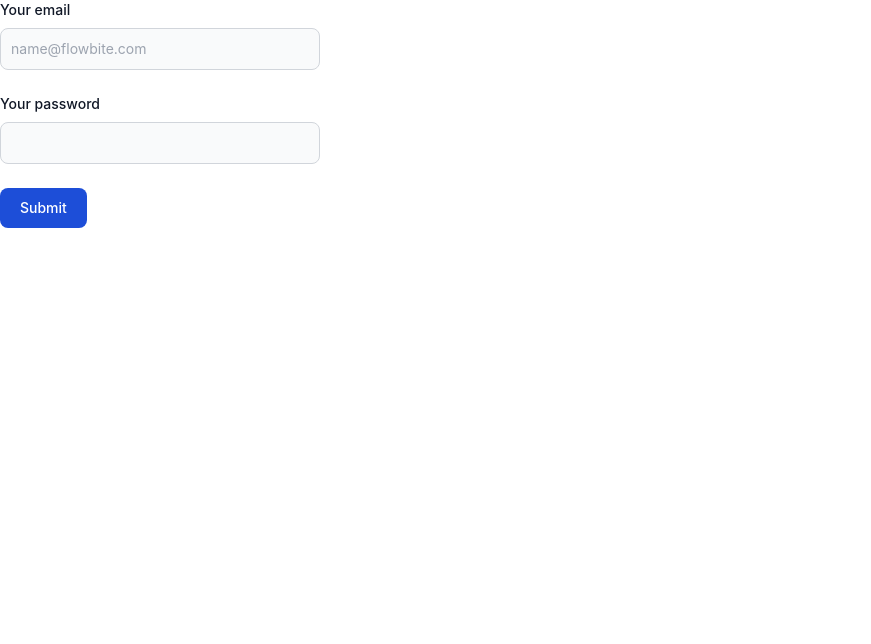
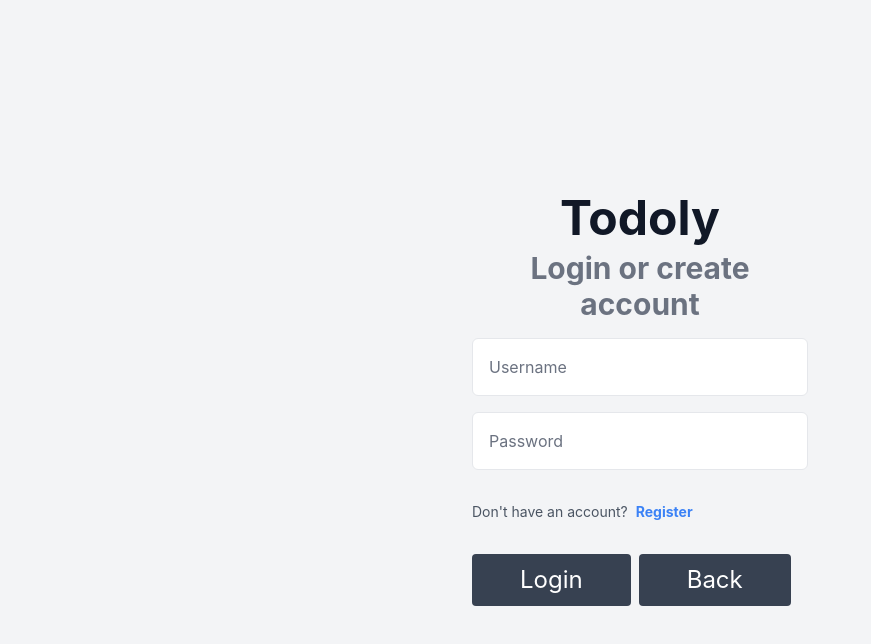
Before and after one commit to sadman-bhuiyan/todoly__frontend, a Next.js app: page /login in a window 1280 px wide. Shown: the top 644 px of the page, without its empty margins (0-871 px from the left). Built offline with nearby package versions, Linux system fonts and the light colour scheme.

Commit message:
implemented login and register visually

```diff
--- a/pages/index.js
+++ b/pages/index.js
@@ -1,9 +1,12 @@
 import Head from 'next/head'
 import Image from 'next/image'
-import styles from '../styles/Home.module.css'
 import axios from 'axios';
+import { useEffect, useState } from 'react';
 
 export default function Home() {
+  const [todos, setTodos] = useState([]);
+  const [loading, setLoading] = useState(false);
+  const [todo, setTodo] = useState("");
 
   let addTodo = (event) => {
     setLoading(true);
@@ -25,42 +28,37 @@ export default function Home() {
   };
 
 
+  useEffect(()=> {
+    setLoading(true);
+    loadTodos();
+  }, [])
+
   return (
     <>
-    <form>
-  <div class="mb-6">
-    <label for="email" class="block mb-2 text-sm font-medium text-gray-900 dark:text-gray-300">Your email</label>
-    <input type="email" id="email" class="bg-gray-50 border border-gray-300 text-gray-900 text-sm rounded-lg focus:ring-blue-500 focus:border-blue-500 block w-full p-2.5 dark:bg-gray-700 dark:border-gray-600 dark:placeholder-gray-400 dark:text-white dark:focus:ring-blue-500 dark:focus:border-blue-500" placeholder="name@flowbite.com" required/>
-  </div>
-  <div class="mb-6">
-    <label for="password" class="block mb-2 text-sm font-medium text-gray-900 dark:text-gray-300">Your password</label>
-    <input type="password" id="password" class="bg-gray-50 border border-gray-300 text-gray-900 text-sm rounded-lg focus:ring-blue-500 focus:border-blue-500 block w-full p-2.5 dark:bg-gray-700 dark:border-gray-600 dark:placeholder-gray-400 dark:text-white dark:focus:ring-blue-500 dark:focus:border-blue-500" required/>
-  </div>
-  <button type="submit" class="text-white bg-blue-700 hover:bg-blue-800 focus:ring-4 focus:outline-none focus:ring-blue-300 font-medium rounded-lg text-sm w-full sm:w-auto px-5 py-2.5 text-center dark:bg-blue-600 dark:hover:bg-blue-700 dark:focus:ring-blue-800">Submit</button>
-</form>
+      <header class="bg-gray-100 dark:bg-gray-900 min-w-full min-h-full">
+        <nav class="flex flex-col py-2 sm:flex-row sm:justify-between sm:items-center">
+          <div>
+            <a href="#" class="text-3xl font-bold ml-16 text-gray-900 hover:text-gray-700">Todoly</a>
+          </div>
 
-    <div className='text-4xl font-bold text-gray-800'>Todoly</div>
-    <button class="bg-gray-700 hover:bg-gray-500 text-white font-bold py-2 px-4 rounded">
-  Login
-</button>
-<button class="bg-gray-700 hover:bg-gray-500 text-white font-bold py-2 px-4 rounded">
-  Signup
-</button>
-    <div className="max-w-sm rounded overflow-hidden shadow-lg">
-  <div className="px-6 py-4">
-    <div className="font-bold text-xl mb-2">The Coldest Sunset</div>
-    <p className="text-gray-700 text-base">
-      Lorem ipsum dolor sit amet, consectetur adipisicing elit. Voluptatibus quia, nulla! Maiores et perferendis eaque, exercitationem praesentium nihil.
-    </p>
-  </div>
-  <div className="px-6 pt-4 pb-2">
-    <span className="inline-block bg-gray-200 rounded-full px-3 py-1 text-sm font-semibold text-gray-700 mr-2 mb-2">#photography</span>
-    <span className="inline-block bg-gray-200 rounded-full px-3 py-1 text-sm font-semibold text-gray-700 mr-2 mb-2">#travel</span>
-    <span className="inline-block bg-gray-200 rounded-full px-3 py-1 text-sm font-semibold text-gray-700 mr-2 mb-2">#winter</span>
-  </div>
-</div>
+          <div class="flex items-center mt-2 -mx-2 mr-16 sm:mt-0">
+            <a href="#" class="px-3 py-1 text-xl font-semibold text-gray-900 transition-colors duration-200 transform border-2 rounded-md hover:bg-gray-300">Sign In</a>
+            <a href="#" class="px-3 py-1 text-xl font-semibold text-gray-900 transition-colors duration-200 transform border-2 rounded-md hover:bg-gray-300 ml-2">Sign Up</a>
+          </div>
+        </nav>
+        <section class="bg-gray-100 dark:bg-gray-900 lg:py-12 lg:flex lg:justify-center">
+          <div class="bg-white dark:bg-gray-800 lg:mx-8 lg:flex lg:max-w-5xl lg:shadow-lg lg:rounded-lg">
+            <div class="max-w-xl px-6 py-12 lg:max-w-5xl lg:w-1/2">
+              <h2 class="text-2xl font-bold text-gray-800 dark:text-white md:text-3xl">Build Your New <span class="text-blue-600 dark:text-blue-400">Idea</span></h2>
+              <p class="mt-4 text-gray-600 dark:text-gray-400">Lorem, ipsum dolor sit amet consectetur adipisicing elit. Quidem modi reprehenderit vitae exercitationem aliquid dolores ullam temporibus enim expedita aperiam mollitia iure consectetur dicta tenetur, porro consequuntur saepe accusantium consequatur.</p>
 
-
+              <div class="mt-8">
+                <a href="#" class="px-5 py-2 font-semibold text-gray-100 transition-colors duration-200 transform bg-gray-900 rounded-md hover:bg-gray-700">Start Now</a>
+              </div>
+            </div>
+          </div>
+        </section>
+      </header>
     </>
-      )
+  )
 }
--- a/pages/login.js
+++ b/pages/login.js
@@ -1,26 +1,46 @@
 import axios from 'axios';
 import styles from '../styles/Home.module.css'
+import { useRouter } from 'next/router'
 
 
 export default function Home() {
+  const router = useRouter()
 
     return(
         <>
-        <div class="w-full max-w-xs">
-        <form>
-  <div class="mb-6">
-    <label for="email" class="block mb-2 text-sm font-medium text-gray-900 dark:text-gray-300">Your email</label>
-    <input type="email" id="email" class="bg-gray-50 border border-gray-300 text-gray-900 text-sm rounded-lg focus:ring-blue-500 focus:border-blue-500 block w-full p-2.5 dark:bg-gray-700 dark:border-gray-600 dark:placeholder-gray-400 dark:text-white dark:focus:ring-blue-500 dark:focus:border-blue-500" placeholder="name@flowbite.com" required/>
-  </div>
-  <div class="mb-6">
-    <label for="password" class="block mb-2 text-sm font-medium text-gray-900 dark:text-gray-300">Your password</label>
-    <input type="password" id="password" class="bg-gray-50 border border-gray-300 text-gray-900 text-sm rounded-lg focus:ring-blue-500 focus:border-blue-500 block w-full p-2.5 dark:bg-gray-700 dark:border-gray-600 dark:placeholder-gray-400 dark:text-white dark:focus:ring-blue-500 dark:focus:border-blue-500" required/>
-  </div>
-  <button type="submit" class="text-white bg-blue-700 hover:bg-blue-800 focus:ring-4 focus:outline-none focus:ring-blue-300 font-medium rounded-lg text-sm w-full sm:w-auto px-5 py-2.5 text-center dark:bg-blue-600 dark:hover:bg-blue-700 dark:focus:ring-blue-800">Submit</button>
-</form>
+        <div class="bg-gray-100 dark:bg-gray-900 min-w-full min-h-full">
 
-</div>
+        <div class="w-full  mx-auto max-w-sm grid h-screen place-items-center overflow-hidden">
 
+        <div class="px-6 py-8">
+        <p class="text-5xl text-center font-bold text-gray-900 hover:text-gray-700">Todoly</p>
+
+            <p class="text-3xl mt-2 text-center font-bold text-gray-500 dark:text-gray-400">Login or create account</p>
+
+            <form>
+                <div class="w-full mt-4">
+                    <input class="block w-full px-4 py-4 mt-2 text-gray-700 placeholder-gray-500 bg-white border rounded-md dark:bg-gray-800 dark:border-gray-600 dark:placeholder-gray-400 focus:border-blue-400 dark:focus:border-blue-300 focus:ring-opacity-40 focus:outline-none focus:ring focus:ring-blue-300" type="text" placeholder="Username" aria-label="Username" />
+                </div>
+
+                <div class="w-full mt-4">
+                    <input class="block w-full px-4 py-4 mt-2 text-gray-700 placeholder-gray-500 bg-white border rounded-md dark:bg-gray-800 dark:border-gray-600 dark:placeholder-gray-400 focus:border-blue-400 dark:focus:border-blue-300 focus:ring-opacity-40 focus:outline-none focus:ring focus:ring-blue-300" type="password" placeholder="Password" aria-label="Password" />
+                </div>
+
+                <div class="flex items-center justify-between mt-4">
+                <div class="flex items-center justify-center py-4 text-center">
+            <span class="text-sm text-gray-600 dark:text-gray-200">Don't have an account? </span>
+            <a href="#" class="mx-2 text-sm font-bold text-blue-500 dark:text-blue-400 hover:underline">Register</a>
+        </div>
+                </div>
+                <button class="px-12 py-4 leading-5 text-white text-2xl transition-colors duration-200 transform bg-gray-700 rounded hover:bg-gray-600 focus:outline-none" type="button">Login</button>
+                <button onClick={() => router.back()} class="mt-4 ml-2 px-12 py-4 leading-5 text-white text-2xl transition-colors duration-200 transform bg-gray-700 rounded hover:bg-gray-600 focus:outline-none" type="button">Back</button>
+
+            </form>
+        </div>
+
+
+    </div>
+    </div>
         </>
     )
 
--- /dev/null
+++ b/pages/register.js
@@ -0,0 +1,48 @@
+import axios from 'axios';
+import styles from '../styles/Home.module.css'
+import Link from 'next/link'
+import { useRouter } from 'next/router'
+
+
+
+export default function Home() {
+    const router = useRouter()
+
+
+    return(
+        <>
+        <div class="bg-gray-100 dark:bg-gray-900 min-w-full min-h-full">
+
+        <div class="w-full  mx-auto max-w-sm grid h-screen place-items-center overflow-hidden">
+
+        <div class="px-6 py-8">
+        <Link href="/">
+
+        <p class="text-5xl text-center font-bold text-gray-900 hover:text-gray-700">Todoly</p>
+        </Link>
+
+            <p class="text-3xl mt-2 text-center font-bold text-gray-500 dark:text-gray-400">Register</p>
+
+            <form>
+                <div class="w-full mt-4">
+                    <input class="block w-full px-8 py-4 mt-2 text-gray-700 placeholder-gray-500 bg-white border rounded-md dark:bg-gray-800 dark:border-gray-600 dark:placeholder-gray-400 focus:border-blue-400 dark:focus:border-blue-300 focus:ring-opacity-40 focus:outline-none focus:ring focus:ring-blue-300" type="text" placeholder="Username" aria-label="Username" />
+                </div>
+
+                <div class="w-full mt-4">
+                    <input class="block w-full px-8 py-4 mt-2 text-gray-700 placeholder-gray-500 bg-white border rounded-md dark:bg-gray-800 dark:border-gray-600 dark:placeholder-gray-400 focus:border-blue-400 dark:focus:border-blue-300 focus:ring-opacity-40 focus:outline-none focus:ring focus:ring-blue-300" type="password" placeholder="Password" aria-label="Password" />
+                </div>
+
+
+                <button class="mt-4 px-8 py-4 leading-5 text-white text-2xl transition-colors duration-200 transform bg-gray-700 rounded hover:bg-gray-600 focus:outline-none" type="button">Sign up</button>
+                <button onClick={() => router.back()} class="mt-4 ml-2 px-12 py-4 leading-5 text-white text-2xl transition-colors duration-200 transform bg-gray-700 rounded hover:bg-gray-600 focus:outline-none" type="button">Back</button>
+
+            </form>
+        </div>
+
+
+    </div>
+    </div>
+        </>
+    )
+
+}
```
